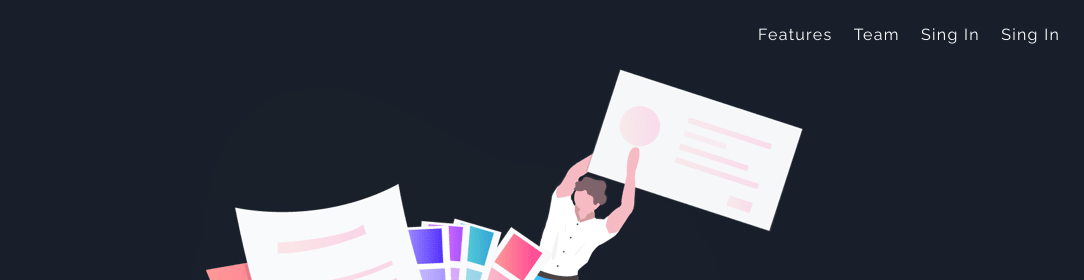
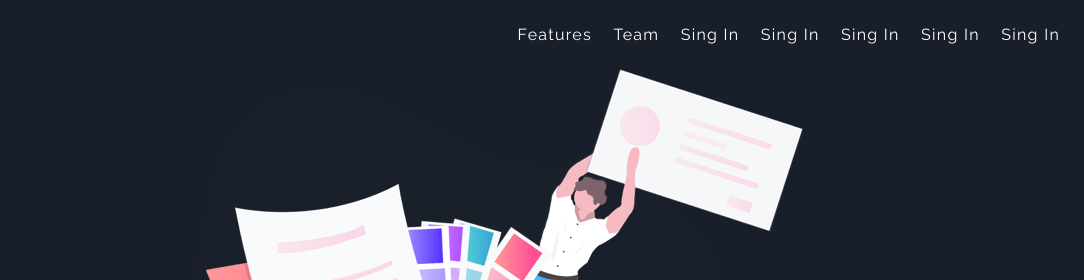
Before and after one commit to isinferon/FrontendMentorDarkFylo, a plain HTML site: page index.html in a window 1280 px wide. Shown: the top 280 px of the page, 196-1280 px from the left. Drawn offline with Linux system fonts and the light colour scheme.

Commit message:
Rekrutacja 21.06- Gajda Krzsztof

```diff
--- a/index.html
+++ b/index.html
@@ -16,6 +16,9 @@
         <span class="nav--text">
             <a href="#">Features</a>
             <a href="#">Team</a>
+            <a href="#">Sing In</a>
+            <a href="#">Sing In</a>
+            <a href="#">Sing In</a>
             <a href="#">Sing In</a>
             <a href="#">Sing In</a>
         </span>
```
